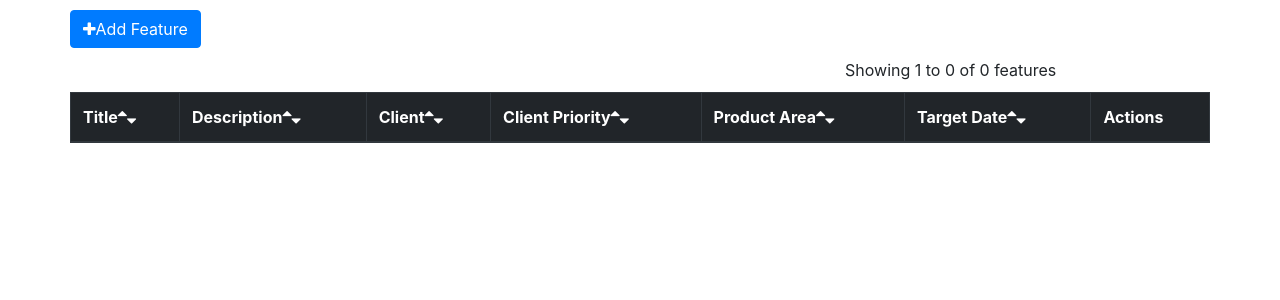
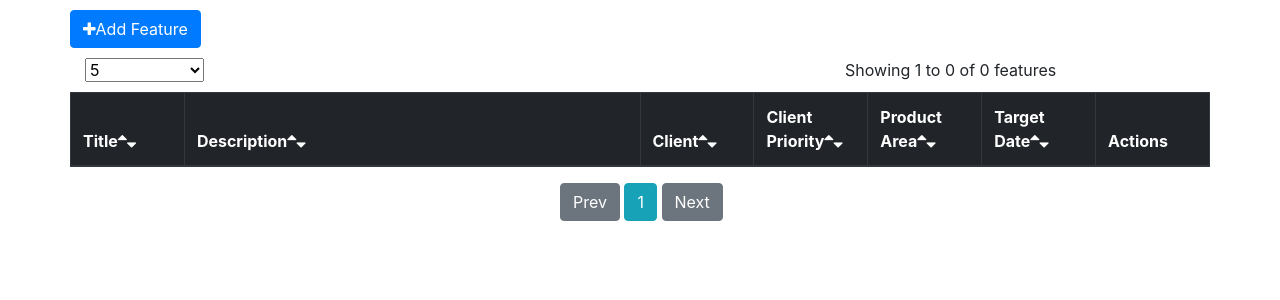
Before and after one commit to gopalmeena/knockout-sample-with-django, a Django app: page / in a window 1280 px wide. Shown: the part 56-356 px from the top of the page. Run offline with Django 3.2, Linux system fonts and the light colour scheme; data that the repository does not hold is empty; some libraries are stand-ins or nearby versions.

Commit message:
Chnages of index.html

```diff
--- a/templates/index.html
+++ b/templates/index.html
@@ -39,6 +39,14 @@
 			width:100%;
 			text-align:center;
 			color:#fff;
+		}
+		table{
+			border-collapse:collapse;
+			table-layout:fixed;
+		}
+		table td {
+			word-wrap:break-word;
+		}
 	</style>
 </head>
 <body>
@@ -93,36 +101,43 @@
 	</div>
 	<div class="container" style="padding-top:10px;">
 		<div class="row">
-				<!-- <div class="col-sm-8"><select><option>No of rows...</option><option value="5">5</option></select></div> -->
-				<div class="col-sm-8"></div>
+			<div class="col-sm-8">
+				<select data-bind="options:pageSizeList,value:pageSize,optionsCaption:'No of rows...'"></select>
+			</div>
 			<div class="col-sm-4">Showing 1 to <span data-bind="text:searchList().length"></span> of <span data-bind="text:searchList().length"></span> features</div>
 		</div>
 		<div class="row" style="padding-top: 10px;">
-				<table class="table table-bordered">
+			<table class="table table-bordered table-hover">
 				<thead class="thead-dark">
 					<tr>
-							<th>Title<span><i class="fa fa-sort-asc" data-bind="click:titleAsc"></i><i class="fa fa-sort-desc" data-bind="click:titleDesc"></i></span></th>
-							<th>Description<span><i class="fa fa-sort-asc" data-bind="click:descAsc"></i><i class="fa fa-sort-desc" data-bind="click:descDesc"></i></span></th>
-							<th>Client<span><i class="fa fa-sort-asc" data-bind="click:cliAsc"></i><i class="fa fa-sort-desc" data-bind="click:cliDesc"></i></span></th>
-							<th>Client Priority<span><i class="fa fa-sort-asc" data-bind="click:cpAsc"></i><i class="fa fa-sort-desc" data-bind="click:cpDesc"></i></span></th>
-							<th>Product Area<span><i class="fa fa-sort-asc" data-bind="click:paAsc"></i><i class="fa fa-sort-desc" data-bind="click:paDesc"></i></span></th>
-							<th>Target Date<span><i class="fa fa-sort-asc" data-bind="click:tdAsc"></i><i class="fa fa-sort-desc" data-bind="click:tdDesc"></i></span></th>
-							<th>Actions</th>
+						<th style="width:10%">Title<span><i class="fa fa-sort-asc" data-bind="click:titleAsc"></i><i class="fa fa-sort-desc" data-bind="click:titleDesc"></i></span></th>
+						<th style="width:40%">Description<span><i class="fa fa-sort-asc" data-bind="click:descAsc"></i><i class="fa fa-sort-desc" data-bind="click:descDesc"></i></span></th>
+						<th style="width:10%">Client<span><i class="fa fa-sort-asc" data-bind="click:cliAsc"></i><i class="fa fa-sort-desc" data-bind="click:cliDesc"></i></span></th>
+						<th style="width:10%">Client Priority<span><i class="fa fa-sort-asc" data-bind="click:cpAsc"></i><i class="fa fa-sort-desc" data-bind="click:cpDesc"></i></span></th>
+						<th style="width:10%">Product Area<span><i class="fa fa-sort-asc" data-bind="click:paAsc"></i><i class="fa fa-sort-desc" data-bind="click:paDesc"></i></span></th>
+						<th style="width:10%">Target Date<span><i class="fa fa-sort-asc" data-bind="click:tdAsc"></i><i class="fa fa-sort-desc" data-bind="click:tdDesc"></i></span></th>
+						<th style="width:10%">Actions</th>
 					</tr>
 				</thead>
 				<tbody data-bind="foreach:searchList">
 					<tr>
-							<th data-bind="text:title"></th>
-							<th data-bind="text:description"></th>
-							<th data-bind="text:client().name()"></th>
-							<th data-bind="text:clientPriority"></th>
-							<th data-bind="text:productArea().name()"></th>
-							<th data-bind="text:targetDate"></th>
-							<th><button class="btn btn-success" data-bind="click:$parent.updateFeature"><span><i class="fa fa-pencil"></i></span></button>&nbsp;<button class="btn btn-danger" data-bind="click:$parent.deleteFeature"><span><i class="fa fa-trash-o"></i></span></button></th>
+						<td data-bind="text:title"></td>
+						<td data-bind="text:description"></td>
+						<td data-bind="text:client().name()"></td>
+						<td data-bind="text:clientPriority"></td>
+						<td data-bind="text:productArea().name()"></td>
+						<td data-bind="text:targetDate"></th>
+							<td><button class="btn btn-success" data-bind="click:$parent.updateFeature"><span><i class="fa fa-pencil"></i></span></button>&nbsp;<button class="btn btn-danger" data-bind="click:$parent.deleteFeature"><span><i class="fa fa-trash-o"></i></span></button></td>
 						</tr>
 					</tbody>
 				</table>
-
+			</div>
+			<div class="row">
+			<div class="col-sm-5"></div>
+				<div class="col-sm-7">
+					<button class="btn btn-secondary" >Prev</button>
+					<button class="btn btn-info">1</button>
+					<button class="btn btn-secondary">Next</button>
 				</div>
 			</div>
 
@@ -173,7 +188,7 @@
 								<div class="input-group-prepend">
 									<span class="input-group-text">Priority: </span>
 								</div>
-							<input type="number" class="form-control" id="clientPriority" data-bind="value:clientPriority" placeholder="Enter Client Priority"/>
+								<input type="number" class="form-control" id="clientPriority" data-bind="value:clientPriority" placeholder="Enter Client Priority" min="1"/>
 							</div>
 							<div data-bind="visible:!featureClient.isValid() & featureClient.isModified()">
 								<p data-bind="validationMessage:featureClient" class="text-danger"></p>
@@ -182,7 +197,7 @@
 								<div class="input-group-prepend">
 									<span class="input-group-text">Priority: </span>
 								</div>
-							<input type="number" class="form-control" id="clientPriority" data-bind="disable:true,value:clientPriority" placeholder="Enter Client Priority"/>
+								<input type="number" class="form-control" id="clientPriority" data-bind="disable:true,value:clientPriority" placeholder="Enter Client Priority" min="1"/>
 							</div>
 							<br/>
 							<div class="input-group" data-bind="visible:saveButton()||updateButton(),validationOptions: { insertMessages: false}">
```
Lines whose indentation alone changed are shown as unchanged.
